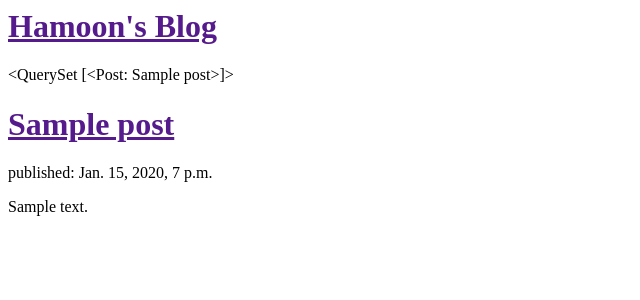
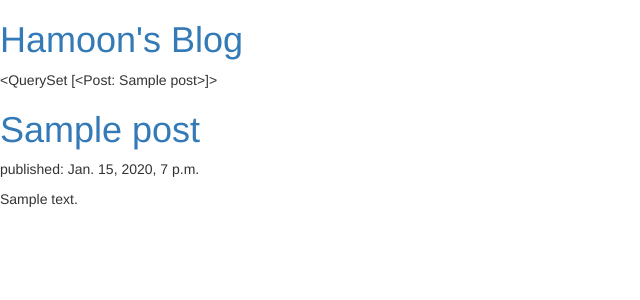
Before and after one commit to Ha-moon/2021-1_Django_clonecoding, a Django app: page / in a window 1280 px wide. Shown: the top 300 px of the page, without its empty margins (0-640 px from the left). Run offline with Django 3.2, Linux system fonts and the light colour scheme; tables that the repository leaves empty hold one stand-in row (values such as "Sample post"); some libraries are stand-ins or nearby versions.

Commit message:
CSS로 꾸미기 - Bootstrap파일 연결해봄

```diff
--- a/blog/templates/blog/post_list.html
+++ b/blog/templates/blog/post_list.html
@@ -1,3 +1,7 @@
+<link rel="stylesheet" href="//maxcdn.bootstrapcdn.com/bootstrap/3.2.0/css/bootstrap.min.css">
+<link rel="stylesheet" href="//maxcdn.bootstrapcdn.com/bootstrap/3.2.0/css/bootstrap-theme.min.css">
+<!--Bootstrap부트스트랩 사용! : 유명한 HTML과 CSS프레임워크로 예쁜 웹사이트를 만들 수 있음-->
+
 <html>
     <head>
         <title>Hamoon's blog</title>
```
